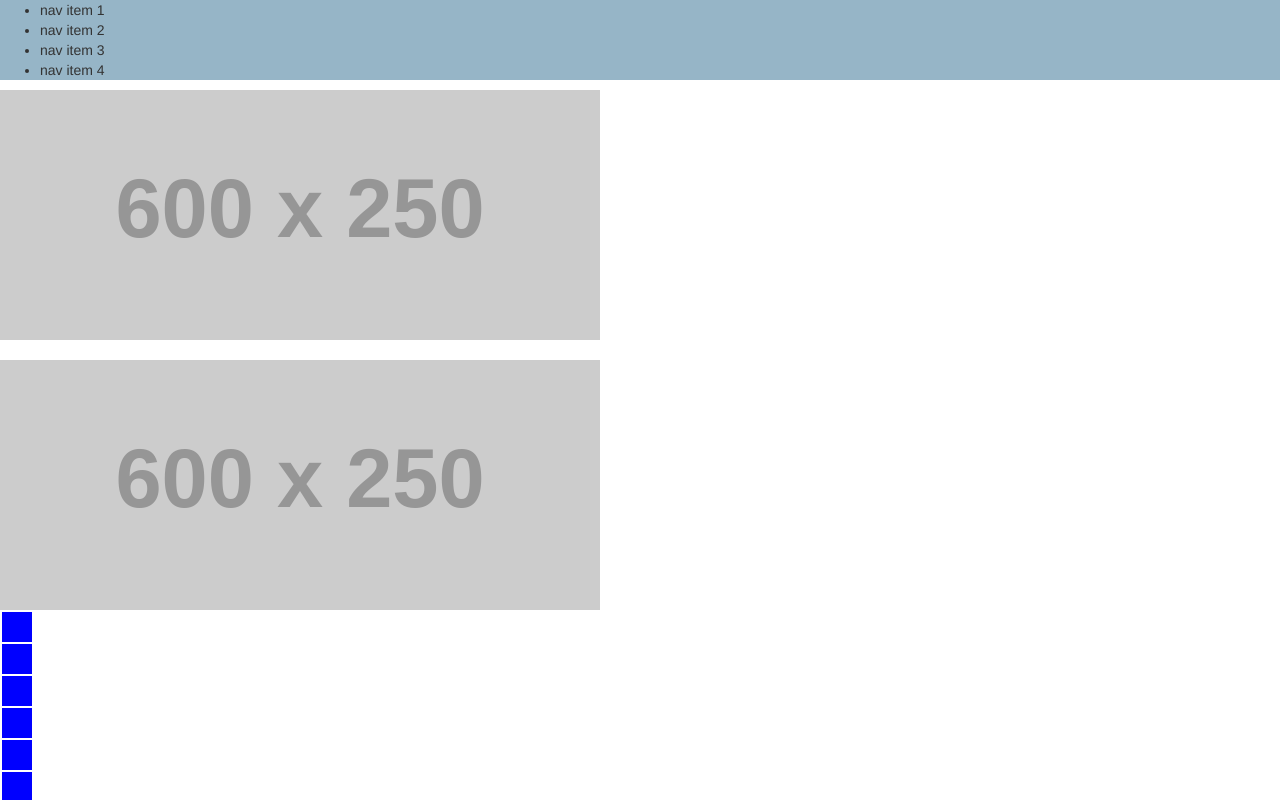
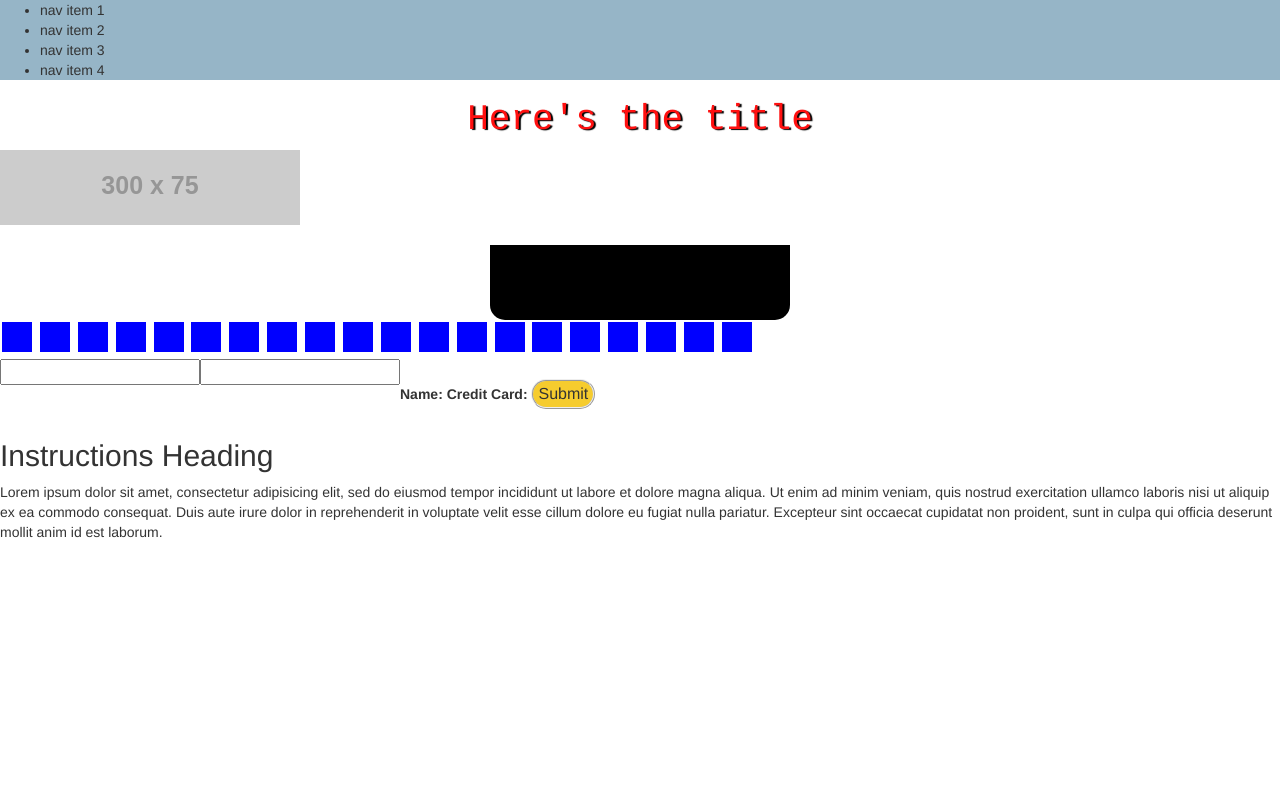
Before and after one commit to ccokwu/Lab10, a plain HTML site: page index.html in a window 1280 px wide. Shown: the top 800 px of the page. Drawn offline with nearby package versions, Linux system fonts and the light colour scheme; placeholder pictures from the web are drawn by us.

Commit message:
getting the seats in order and stage

```diff
--- a/index.html
+++ b/index.html
@@ -21,12 +21,11 @@
     </nav>
 
     <!-- center section -->
-    <div>
-      <img id="image" src="http://www.placehold.it/600x250"> <!-- placeholder for img header -->
+    <div><h1 id="title">Here's the title</h1>
+      <img id="image" src="http://www.placehold.it/300x75"> <!-- placeholder for img header -->
     </div>
     <br / > <!-- this is garbage, just a placeholder until you work your CSS magic :) -->
-    <div>
-      <img id="stage" src="http://www.placehold.it/600x250"> <!-- placeholder for stage img -->
+    <div id="stage">
     </div>
 
     <div class="allSeats">
--- a/styles.css
+++ b/styles.css
@@ -5,6 +5,8 @@
 /*navigation*/
 nav {
   background-color: #96b5c7;
+/*get rid of bullets on list*/
+
 }
 
 body {
@@ -12,22 +14,29 @@ body {
 }
 /*our h1 title of page*/
 #title {
-  font-family: Courier;  // use @ font
+  font-family: Courier;  /* use @ font*/
   color: #ff1010;
+  text-shadow: 2px 1px 1px black;
+  text-align: center;
 }
 /*image above the stage*/
 #image {
-
+  margin: center;
 }
 #stage {
   background-color: black;
+  border-radius: 0px 0px 15px 15px;
+  width: 300px;
+  height: 75px;
+  margin: auto;
 }
 /*this contains all the seats*/
 .allSeats {
-
+  margin: auto;
 }
 /*styling for all 24 seats*/
 div.seats {
+  display: inline-block;
   margin: 2px;
   width: 30px;
   height: 30px;
@@ -35,7 +44,8 @@ div.seats {
 }
 /*the seats on the left that begin closer to the stage*/
 div.left {
-
+  position: absolute;
+  float: left;
 }
 /*the seats on the right that begin closer to the stage*/
 div.right {
```
